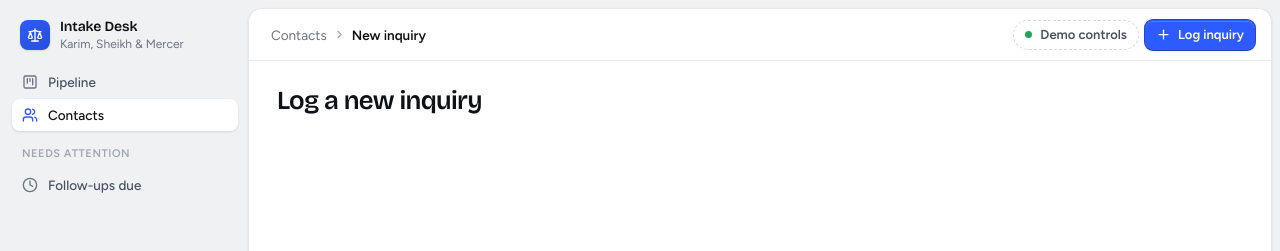
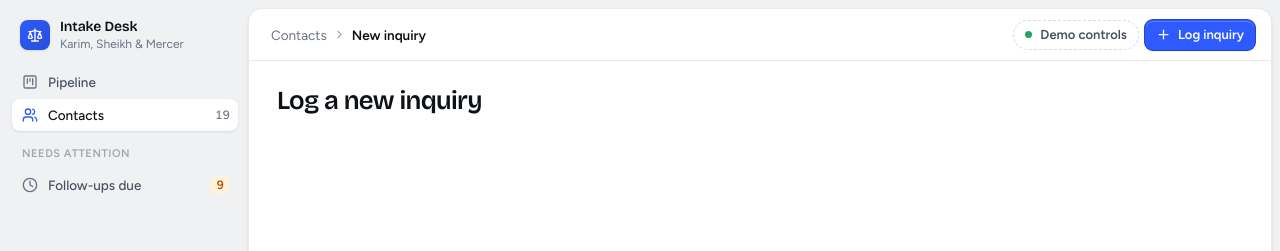
Before and after one commit to touqeerfs/law-firm-intake, a Next.js app: page /contacts/new in a window 1280 px wide. Shown: the top 251 px of the page. Built offline with nearby package versions, Linux system fonts and the light colour scheme.

Commit message:
feat(layout): show contact counts in the sidebar and highlight follow-ups due
Counts come from useContacts, so they update with the list. The nav
reads the view search param inside a Suspense boundary; its fallback is
the same link highlighted by pathname, so the static HTML still has the nav.

```diff
--- a/src/components/layout/nav-link.tsx
+++ b/src/components/layout/nav-link.tsx
@@ -1,20 +1,28 @@
 'use client';
 
+import { Suspense } from 'react';
 import Link from 'next/link';
-import { usePathname } from 'next/navigation';
+import { usePathname, useSearchParams } from 'next/navigation';
 import { cx } from '@/lib/cx';
 import { navItems, type NavItemId } from './nav-items';
 
 type NavLinkVariant = 'sidebar' | 'tab';
+type NavCountTone = 'muted' | 'warn';
 
 type NavLinkProps = {
   item: NavItemId;
   variant: NavLinkVariant;
+  count?: number;
+  countTone?: NavCountTone;
+};
+
+type NavAnchorProps = NavLinkProps & {
+  view: string | null;
 };
 
 const linkClasses: Record<NavLinkVariant, string> = {
   sidebar:
-    'flex h-8 items-center gap-2.5 rounded-sm px-2.5 text-md font-medium text-text-2 transition-colors hover:bg-text/5 hover:text-text aria-[current=page]:bg-canvas aria-[current=page]:text-text aria-[current=page]:shadow-sm',
+    'flex h-8 items-center gap-2.5 rounded-sm pr-2 pl-2.5 text-md font-medium text-text-2 transition-colors hover:bg-text/5 hover:text-text aria-[current=page]:bg-canvas aria-[current=page]:text-text aria-[current=page]:shadow-sm',
   tab: 'flex min-h-11.5 flex-col items-center justify-center gap-0.75 rounded-sm py-1.5 text-2xs font-semibold text-muted aria-[current=page]:text-accent-text',
 };
 
@@ -23,22 +31,47 @@ const iconClasses: Record<NavLinkVariant, string> = {
   tab: 'size-5',
 };
 
-function isCurrentPath(pathname: string, href: string): boolean {
-  return pathname === href || pathname.startsWith(`${href}/`);
+const countClasses: Record<NavCountTone, string> = {
+  muted: 'text-xs text-muted',
+  warn: 'rounded-xs bg-warn-bg px-1.5 text-xs leading-4.5 font-semibold text-warn-fg',
+};
+
+function isCurrentItem(item: NavItemId, pathname: string, view: string | null): boolean {
+  const onDueView = pathname === '/contacts' && view === 'due';
+  if (item === 'followUpsDue') return onDueView;
+
+  const { href } = navItems[item];
+  return !onDueView && (pathname === href || pathname.startsWith(`${href}/`));
 }
 
-export function NavLink({ item, variant }: NavLinkProps) {
+function NavAnchor({ item, variant, count, countTone = 'muted', view }: NavAnchorProps) {
   const pathname = usePathname();
   const { href, label, shortLabel, icon: Icon } = navItems[item];
 
   return (
     <Link
       href={href}
-      aria-current={isCurrentPath(pathname, href) ? 'page' : undefined}
+      aria-current={isCurrentItem(item, pathname, view) ? 'page' : undefined}
       className={cx('group', linkClasses[variant])}
     >
       <Icon className={iconClasses[variant]} aria-hidden />
       {variant === 'tab' ? shortLabel : label}
+      {count !== undefined && (
+        <span className={cx('ml-auto tabular-nums', countClasses[countTone])}>{count}</span>
+      )}
     </Link>
   );
 }
+
+function NavAnchorWithView(props: NavLinkProps) {
+  const view = useSearchParams().get('view');
+  return <NavAnchor {...props} view={view} />;
+}
+
+export function NavLink(props: NavLinkProps) {
+  return (
+    <Suspense fallback={<NavAnchor {...props} view={null} />}>
+      <NavAnchorWithView {...props} />
+    </Suspense>
+  );
+}
--- /dev/null
+++ b/src/components/layout/sidebar-nav.tsx
@@ -0,0 +1,26 @@
+'use client';
+
+import { isDue } from '@/features/contacts/contact-rules';
+import { useContacts } from '@/features/contacts/use-contacts';
+import { NavLink } from './nav-link';
+
+export function SidebarNav() {
+  const { data: contacts } = useContacts();
+  const dueCount = contacts?.filter(isDue).length;
+
+  return (
+    <nav aria-label="Primary" className="flex flex-col gap-px">
+      <NavLink item="pipeline" variant="sidebar" />
+      <NavLink item="contacts" variant="sidebar" count={contacts?.length} />
+      <p className="px-2.5 pt-3.5 pb-1.5 text-2xs font-semibold tracking-wider text-faint uppercase">
+        Needs attention
+      </p>
+      <NavLink
+        item="followUpsDue"
+        variant="sidebar"
+        count={dueCount === 0 ? undefined : dueCount}
+        countTone="warn"
+      />
+    </nav>
+  );
+}
--- a/src/components/layout/sidebar.tsx
+++ b/src/components/layout/sidebar.tsx
@@ -1,4 +1,4 @@
-import { NavLink } from './nav-link';
+import { SidebarNav } from './sidebar-nav';
 import { WorkspaceMark } from './workspace-mark';
 
 export function Sidebar() {
@@ -12,14 +12,7 @@ export function Sidebar() {
         </div>
       </div>
 
-      <nav aria-label="Primary" className="flex flex-col gap-px">
-        <NavLink item="pipeline" variant="sidebar" />
-        <NavLink item="contacts" variant="sidebar" />
-        <p className="px-2.5 pt-3.5 pb-1.5 text-2xs font-semibold tracking-wider text-faint uppercase">
-          Needs attention
-        </p>
-        <NavLink item="followUpsDue" variant="sidebar" />
-      </nav>
+      <SidebarNav />
 
       <div className="mt-auto flex items-center gap-2.5 p-2">
         <span
```
